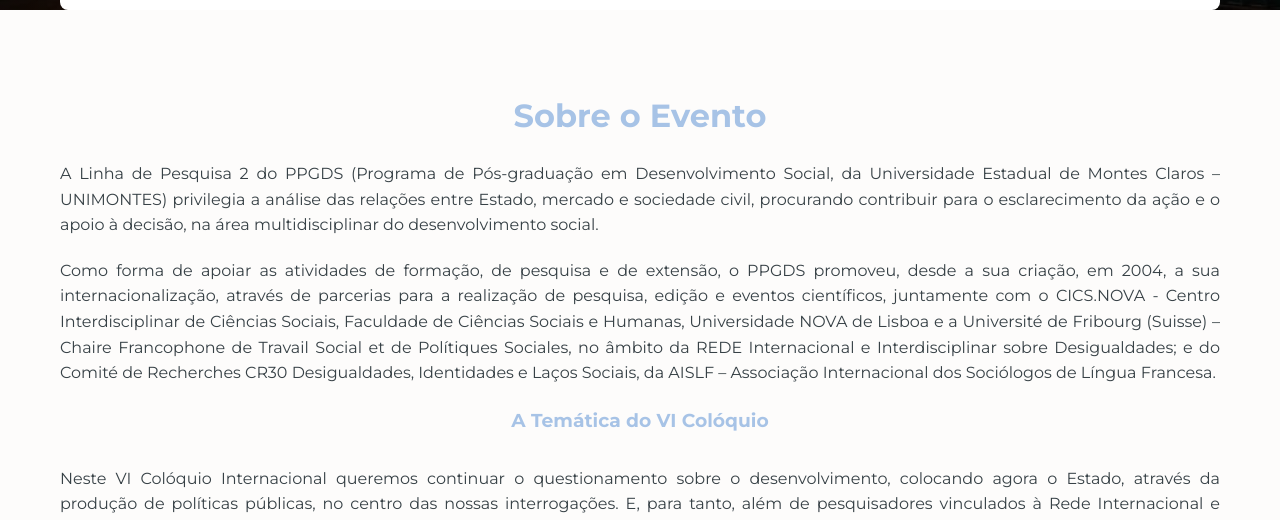
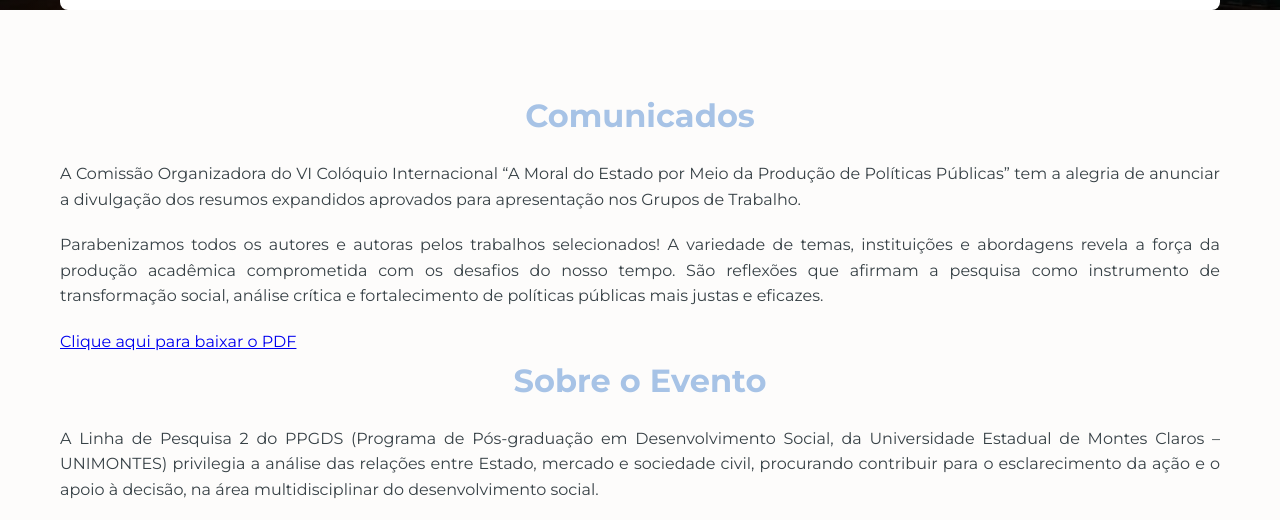
Before and after one commit to felipeprof/coloquiomoraldoestado, a plain HTML site: page index.html in a window 1280 px wide. Shown: the part 783-1303 px from the top of the page. Drawn offline with Linux system fonts and the light colour scheme.

Commit message:
Update index.html

```diff
--- a/index.html
+++ b/index.html
@@ -112,6 +112,12 @@
     <section class="main-content" id="about">
         <div class="container">
             <div class="section">
+
+                <h2>Comunicados</h2>
+                <p>A Comissão Organizadora do VI Colóquio Internacional “A Moral do Estado por Meio da Produção de Políticas Públicas” tem a alegria de anunciar a divulgação dos resumos expandidos aprovados para apresentação nos Grupos de Trabalho.</p>
+                <p>Parabenizamos todos os autores e autoras pelos trabalhos selecionados! A variedade de temas, instituições e abordagens revela a força da produção acadêmica comprometida com os desafios do nosso tempo. São reflexões que afirmam a pesquisa como instrumento de transformação social, análise crítica e fortalecimento de políticas públicas mais justas e eficazes.</p>
+                <a href="Documentos/Relação Resumos Expandidos Aprovados - 21 julho 2025.pdf" download="RESUMOS_EXPANDIDOS_APROVADOS.pdf">Clique aqui para baixar o PDF</a>
+
                 <h2>Sobre o Evento</h2>
                 <p>A Linha de Pesquisa 2 do PPGDS (Programa de Pós-graduação em Desenvolvimento Social, da Universidade Estadual de Montes Claros – UNIMONTES) privilegia a análise das relações entre Estado, mercado e sociedade civil, procurando contribuir para o esclarecimento da ação e o apoio à decisão, na área multidisciplinar do desenvolvimento social.</p>
 
```
